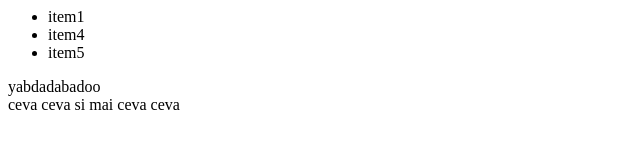
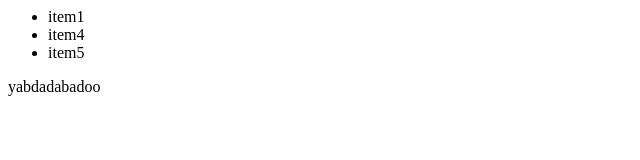
Before and after one commit to fasdzx/NewGitTest, a plain HTML site: page index.html in a window 1280 px wide. Shown: the whole page, without its empty margins (0-640 px from the left). Drawn offline with Linux system fonts and the light colour scheme.

Commit message:
Update index.html

```diff
--- a/index.html
+++ b/index.html
@@ -11,9 +11,5 @@
 		<module-two>
 			<div>yabdadabadoo</div>
 		</module-two>
-
-		<module-three>
-				<div>ceva ceva si mai ceva ceva</div>
-		</module-three>
 	</body>
 </html>
```
